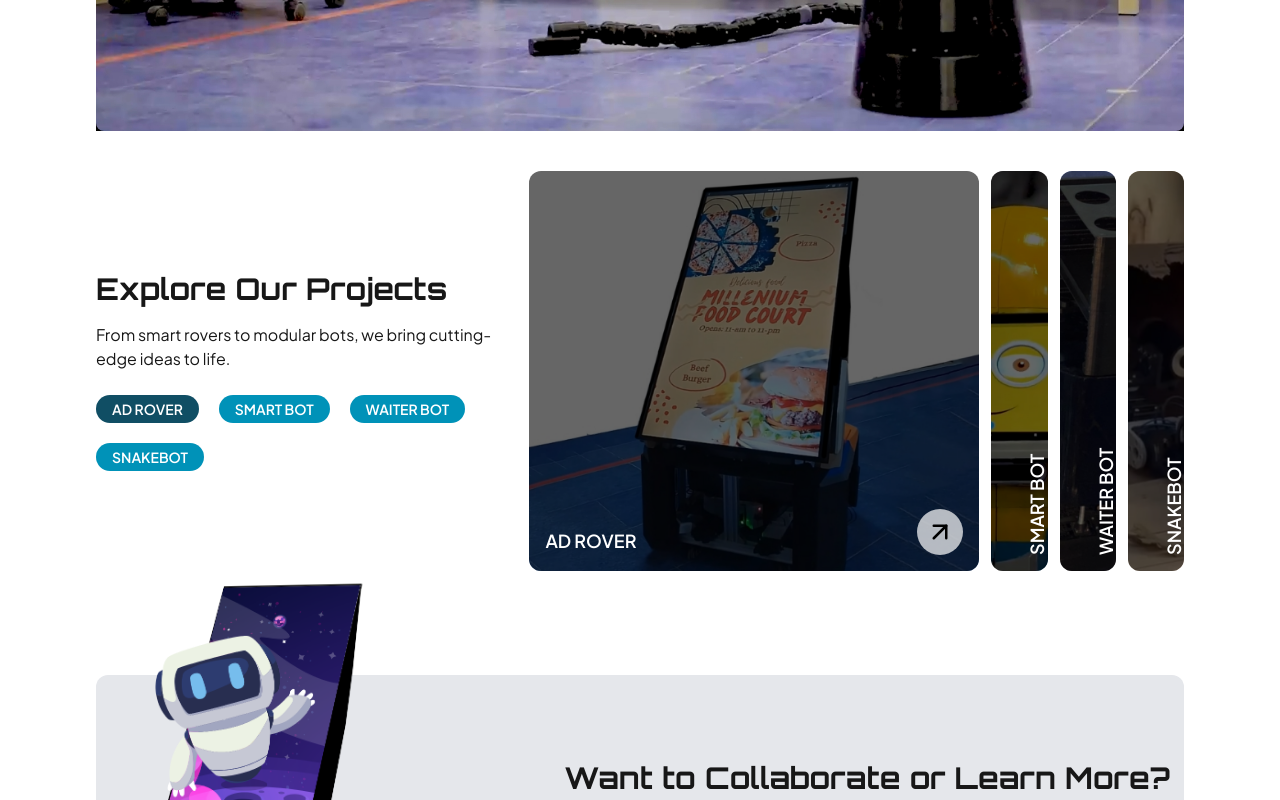
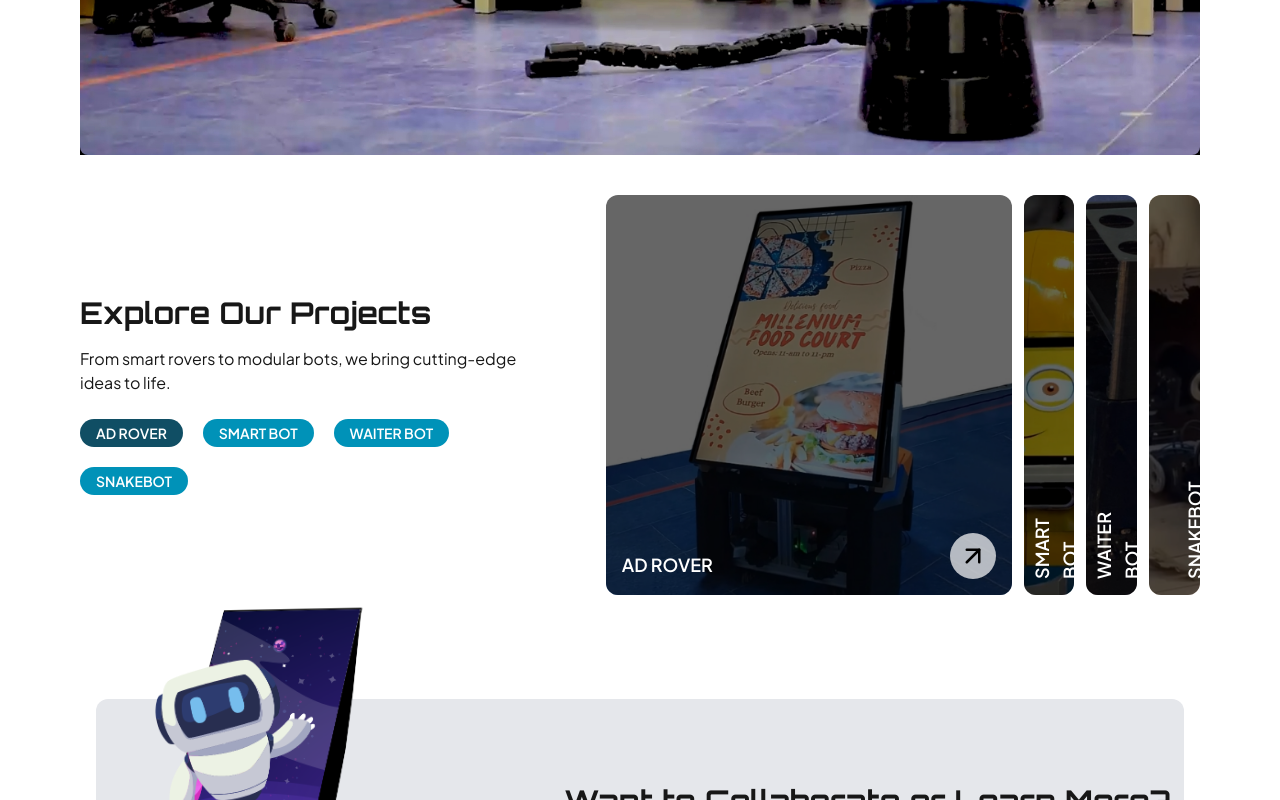
Before and after one commit to CARLTek/carlteck-website, a Next.js app: page / in a window 1280 px wide. Shown: the part 1520-2320 px from the top of the page. Built offline with nearby package versions, Linux system fonts and the light colour scheme.

Commit message:
Homepage Responsive Update

```diff
--- a/app/about/page.tsx
+++ b/app/about/page.tsx
@@ -4,7 +4,7 @@ import OverviewSection from "../components/about/OverviewSection";
 import MissionVisionSection from "../components/about/MissionVisionSection";
 import FounderSection from "../components/about/FounderSection";
 import OurTeamSection from "../components/OurTeamSection";
-import CallToActionSection from "../components/CallToActionSection";
+import CallToActionSection from "../components/home/CallToActionSection";
 import Footer from "../components/Footer";
 
 export default function AboutPage() {
--- /dev/null
+++ b/app/components/ProjectButtons.tsx
@@ -0,0 +1,31 @@
+// app/components/ProjectButtons.tsx
+import React from "react";
+import { Project } from "../types";
+
+type Props = {
+  projects: Project[];
+  active: string;
+  setActive: (id: string) => void;
+};
+
+const ProjectButtons: React.FC<Props> = ({ projects, active, setActive }) => {
+  return (
+    <div className="flex flex-wrap gap-5 justify-center lg:justify-start ">
+      {projects.map((project) => (
+        <button
+          key={project.id}
+          onClick={() => setActive(project.id)}
+          className={`px-4 py-1 rounded-full text-white text-sm font-semibold transition ${
+            active === project.id
+              ? "bg-cyan-900"
+              : "bg-cyan-600 hover:bg-cyan-800"
+          }`}
+        >
+          {project.title}
+        </button>
+      ))}
+    </div>
+  );
+};
+
+export default ProjectButtons;
--- /dev/null
+++ b/app/components/ProjectCards.tsx
@@ -0,0 +1,66 @@
+// app/components/ProjectCards.tsx
+import React from "react";
+import Image from "next/image";
+import { ArrowUpRight } from "lucide-react";
+import { Project } from "../types";
+
+type Props = {
+  projects: Project[];
+  active: string;
+  setActive: (id: string) => void;
+};
+
+const ProjectCards: React.FC<Props> = ({ projects, active, setActive }) => {
+  return (
+    <div className="flex flex-col lg:flex-row gap-3 w-full h-auto lg:h-[400px]">
+      {projects.map((project) => {
+        const isActive = active === project.id;
+
+        return (
+          <div
+            key={project.id}
+            onClick={() => setActive(project.id)}
+            className={`relative transition-all duration-500 rounded-xl overflow-hidden cursor-pointer group
+              w-full
+              ${isActive ? "h-[500px] lg:flex-[8]" : "h-[100px] lg:flex-[1]"}
+              lg:h-full`}
+          >
+            <Image
+              src={project.image}
+              alt={project.title}
+              fill
+              className="object-cover"
+            />
+            <div className="absolute inset-0 bg-black/60 z-10" />
+
+            {/* Title */}
+            <div
+              className={`absolute z-20 text-white font-bold transition-all
+                ${isActive ? "text-lg" : "text-lg"}
+                bottom-4 left-4
+                lg:bottom-4 lg:left-4
+                ${
+                  isActive
+                    ? ""
+                    : "lg:rotate-[-90deg] lg:origin-bottom-left lg:left-15"
+                }`}
+            >
+              {project.title}
+            </div>
+
+            {/* Icon */}
+            {isActive && (
+              <div className="absolute bottom-4 right-4 z-20">
+                <div className="bg-white/70 text-black p-2 rounded-full hover:scale-110 transition">
+                  <ArrowUpRight size={30} />
+                </div>
+              </div>
+            )}
+          </div>
+        );
+      })}
+    </div>
+  );
+};
+
+export default ProjectCards;
--- a/app/components/home/AboutSection.tsx
+++ b/app/components/home/AboutSection.tsx
@@ -6,11 +6,11 @@ import AnimatedButton from "../AnimatedButton";
 
 const AboutSection: React.FC = () => {
   return (
-    <section className="max-w-[90%] lg:max-w-[calc(100%-2in)] mx-auto  flex flex-col-reverse lg:flex-col items-center justify-center text-center">
-      <div className=" mb-12 flex flex-col lg:flex-row items-center justify-between text-center gap-y-5 lg:text-left mt-15">
-        <h2 className="md:text-3xl font-bold ">About CARL</h2>
+    <section className="mx-auto  flex flex-col lg:flex-col items-center justify-center px-10 lg:px-20">
+      <div className="flex flex-col lg:flex-row items-center justify-between text-center lg:text-left gap-y-5 mb-12 mt-0 lg:mt-15">
+        <h2 className="w-full lg:w-1/5 text-3xl font-bold ">About CARL</h2>
 
-        <p className="w-full lg:w-[70%] ">
+        <p className="w-full lg:w-3/5 ">
           CARL (Control Automotive & Robotics Laboratory) is focused on
           developing cutting-edge robotic and automation technologies that push
           the boundaries of innovation and real-world application.
--- a/app/components/home/LandingSection.tsx
+++ b/app/components/home/LandingSection.tsx
@@ -1,11 +1,10 @@
 import React from "react";
-import Image from "next/image";
 import AnimatedButton from "../AnimatedButton";
 import BigImage from "../BigImage";
 
 const LandingSection: React.FC = () => {
   return (
-    <section className="max-w-[90%] lg:max-w-[calc(100%-2in)] mx-auto flex flex-col-reverse lg:flex-row  items-center justify-between md:px-0 md:-mt-15 py-20 lg:py-12 overflow-hidden min-h-[600px]">
+    <section className="mx-auto flex flex-col lg:flex-row items-center justify-between -mt-15 px-10 lg:px-20 py-20 lg:py-10 overflow-hidden">
       {/* Foreground Content */}
       <div className="relative z-10 w-full lg:w-1/2 text-center lg:text-left">
         <h5 className="text-lg font-medium text-gray-600 mb-2 pt-20 lg:pt-0">
--- a/app/components/home/ProjectsSection.tsx
+++ b/app/components/home/ProjectsSection.tsx
@@ -1,106 +1,36 @@
-// app/components/ProjectSection.tsx
 "use client";
 
 import React, { useState } from "react";
-import Image from "next/image";
-import { ArrowUpRight } from "lucide-react";
-
-const projects = [
-  {
-    id: "ad-rover",
-    title: "AD ROVER",
-    image: "/ad-rover.jpg",
-  },
-  {
-    id: "smart-bot",
-    title: "SMART BOT",
-    image: "/smart-bot.jpg",
-  },
-  {
-    id: "waiter-bot",
-    title: "WAITER BOT",
-    image: "/waiter-bot.jpg",
-  },
-  {
-    id: "snake-bot",
-    title: "SNAKEBOT",
-    image: "/snake-bot.jpg",
-  },
-];
+import { projects } from "../../data";
+import ProjectButtons from "../ProjectButtons";
+import ProjectCards from "../ProjectCards";
 
 const ProjectSection = () => {
   const [active, setActive] = useState("ad-rover");
 
   return (
-    <section className="max-w-[calc(100%-2in)] mx-auto flex flex-col lg:flex-row items-center justify-between  py-10">
-      {/* Left Text Side */}
-      <div>
-        <h2 className="text-3xl font-bold mb-4 ">Explore Our Projects</h2>
-        <p className=" mb-6">
+    <section className="mx-auto flex flex-col lg:flex-row items-center justify-between py-10 px-10 lg:px-20 gap-20">
+      {/* Left Side */}
+      <div className="text-center lg:text-left lg:w-1/2 pt-20 lg:pt-0">
+        <h2 className="text-3xl font-bold mb-4">Explore Our Projects</h2>
+        <p className="mb-6">
           From smart rovers to modular bots, we bring cutting-edge ideas to
           life.
         </p>
-
-        <div className="flex flex-wrap gap-5">
-          {projects.map((project) => (
-            <button
-              key={project.id}
-              onClick={() => setActive(project.id)}
-              className={`px-4 py-1 rounded-full text-white text-sm font-semibold transition ${
-                active === project.id
-                  ? "bg-cyan-900"
-                  : "bg-cyan-600 hover:bg-cyan-800"
-              }`}
-            >
-              {project.title}
-            </button>
-          ))}
-        </div>
+        <ProjectButtons
+          projects={projects}
+          active={active}
+          setActive={setActive}
+        />
       </div>
 
-      {/* Right Cards Side */}
-      <div className="flex items-end gap-3 h-[400px] w-full lg:w-[800px]">
-        {projects.map((project) => {
-          const isActive = active === project.id;
-
-          return (
-            <div
-              key={project.id}
-              onClick={() => setActive(project.id)}
-              className={`relative transition-all duration-600 rounded-xl overflow-hidden cursor-pointer ${
-                isActive ? "flex-[8]" : "flex-[1]"
-              } h-full group`}
-            >
-              <Image
-                src={project.image}
-                alt={project.title}
-                fill
-                className="object-cover"
-              />
-              <div className="absolute inset-0 bg-black/60 z-10" />
-
-              {/* Title */}
-              <div
-                className={`absolute z-20 text-white left-4 bottom-4 font-bold whitespace-nowrap ${
-                  isActive
-                    ? "text-lg"
-                    : "text-lg left-15 rotate-[-90deg] origin-bottom-left"
-                } transition-all`}
-              >
-                {project.title}
-              </div>
-
-              {/* Icon */}
-              {isActive && (
-                <div className="absolute bottom-4 right-4 z-20">
-                  <div className="bg-white/70 text-black p-2 rounded-full hover:scale-110 transition">
-                    <ArrowUpRight size={30} />
-                  </div>
-                </div>
-              )}
-            </div>
-          );
-        })}
+      {/* Right Side */}
+      <div className="w-full lg:w-2/3">
+        <ProjectCards
+          projects={projects}
+          active={active}
+          setActive={setActive}
+        />
       </div>
     </section>
   );
--- a/app/data.ts
+++ b/app/data.ts
@@ -39,3 +39,27 @@ export const ourProducts = [
     icon: "/Vision.svg",
   },
 ];
+
+// used in /home/projectsSection
+export const projects = [
+  {
+    id: "ad-rover",
+    title: "AD ROVER",
+    image: "/ad-rover.jpg",
+  },
+  {
+    id: "smart-bot",
+    title: "SMART BOT",
+    image: "/smart-bot.jpg",
+  },
+  {
+    id: "waiter-bot",
+    title: "WAITER BOT",
+    image: "/waiter-bot.jpg",
+  },
+  {
+    id: "snake-bot",
+    title: "SNAKEBOT",
+    image: "/snake-bot.jpg",
+  },
+];
--- a/app/page.tsx
+++ b/app/page.tsx
@@ -2,7 +2,7 @@ import Navbar from './components/Navbar';
 import LandingSection from './components/home/LandingSection';
 import AboutSection from './components/home/AboutSection';
 import ProjectsSection from './components/home/ProjectsSection';
-import CallToActionSection from './components/CallToActionSection';
+import CallToActionSection from './components/home/CallToActionSection';
 import Footer from './components/Footer';
 
 export default function Home() {
--- /dev/null
+++ b/app/types.ts
@@ -0,0 +1,6 @@
+// app/types.ts
+export type Project = {
+  id: string;
+  title: string;
+  image: string;
+};
```
Also changed, not shown: app/components/home/CallToActionSection.tsx (renamed from app/components/CallToActionSection.tsx).
